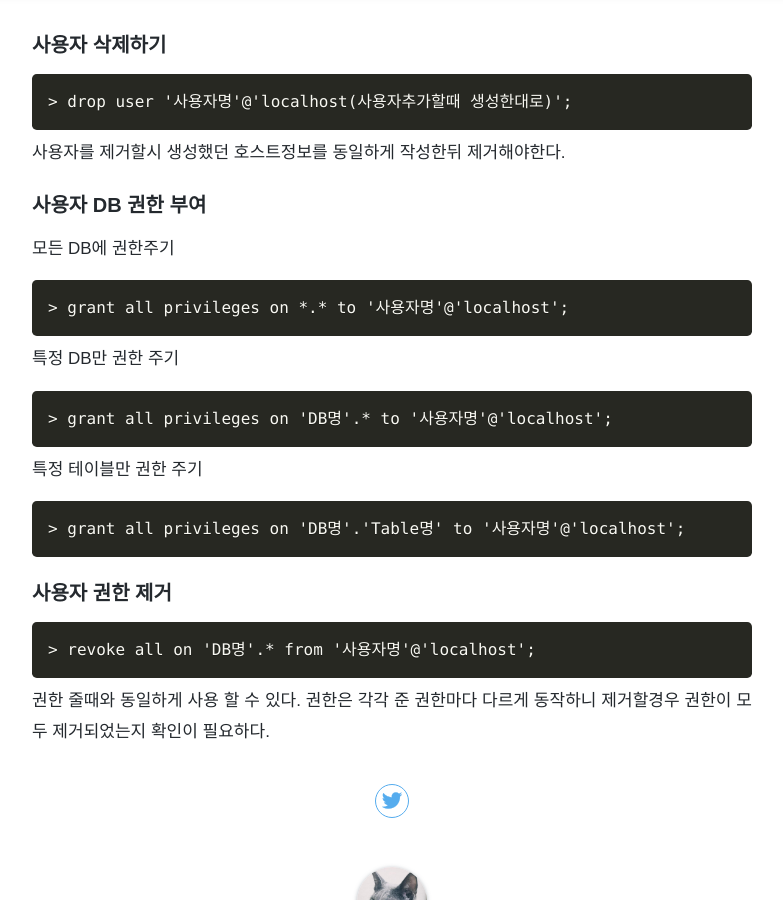
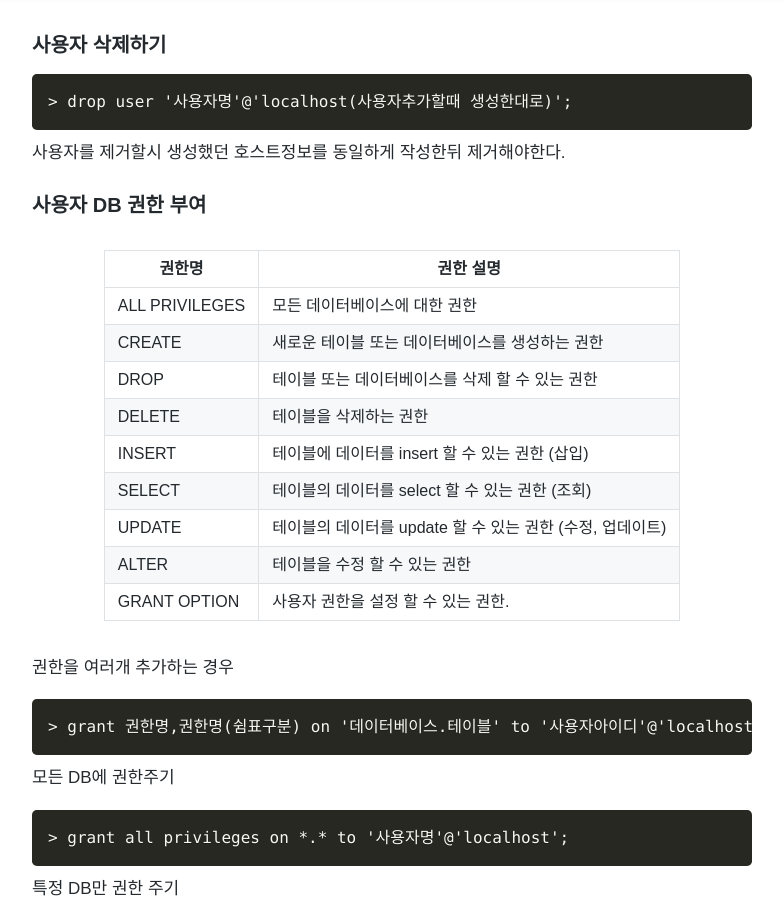
Before and after one commit to sistinafibel/sistinafibel.github.io, a Jekyll site: the page built from _posts/2019-06-05-[Mysql]-사용자-추가,-삭제,-권한부여.md, in a window 1280 px wide and 900 px high, scrolled down 862 px. Shown: the whole window, without its empty margins (248-1031 px from the left). Built offline with Jekyll 4.4.1, drawn with Linux system fonts in a browser that asks for light colours; nearby versions of some CDN libraries; some web fonts are replaced; comment, search, counter and statistics services are not loaded; a style sheet for code colours, icons or effects is not loaded.

Commit message:
mysql 권한 수정

````diff
--- a/_posts/2019-06-05-[Mysql]-사용자-추가,-삭제,-권한부여.md
+++ b/_posts/2019-06-05-[Mysql]-사용자-추가,-삭제,-권한부여.md
@@ -37,6 +37,24 @@ localhost 부분은 %로 사용하면 외부 접속을 허용하며
 
 ### 사용자 DB 권한 부여
 
+| 권한명         | 권한 설명                                                 |
+| -------------- | --------------------------------------------------------- |
+| ALL PRIVILEGES | 모든 데이터베이스에 대한 권한                             |
+| CREATE         | 새로운 테이블 또는 데이터베이스를 생성하는 권한           |
+| DROP           | 테이블 또는 데이터베이스를 삭제 할 수 있는 권한           |
+| DELETE         | 테이블을 삭제하는 권한                                    |
+| INSERT         | 테이블에 데이터를 insert 할 수 있는 권한 (삽입)           |
+| SELECT         | 테이블의 데이터를 select 할 수 있는 권한 (조회)           |
+| UPDATE         | 테이블의 데이터를 update 할 수 있는 권한 (수정, 업데이트) |
+| ALTER          | 테이블을 수정 할 수 있는 권한                             |
+| GRANT OPTION   | 사용자 권한을 설정 할 수 있는 권한.                       |
+
+권한을 여러개 추가하는 경우
+
+```mysql
+> grant 권한명,권한명(쉼표구분) on '데이터베이스.테이블' to '사용자아이디'@'localhost 또는 %'
+```
+
 모든 DB에 권한주기
 
 ```mysql
````
